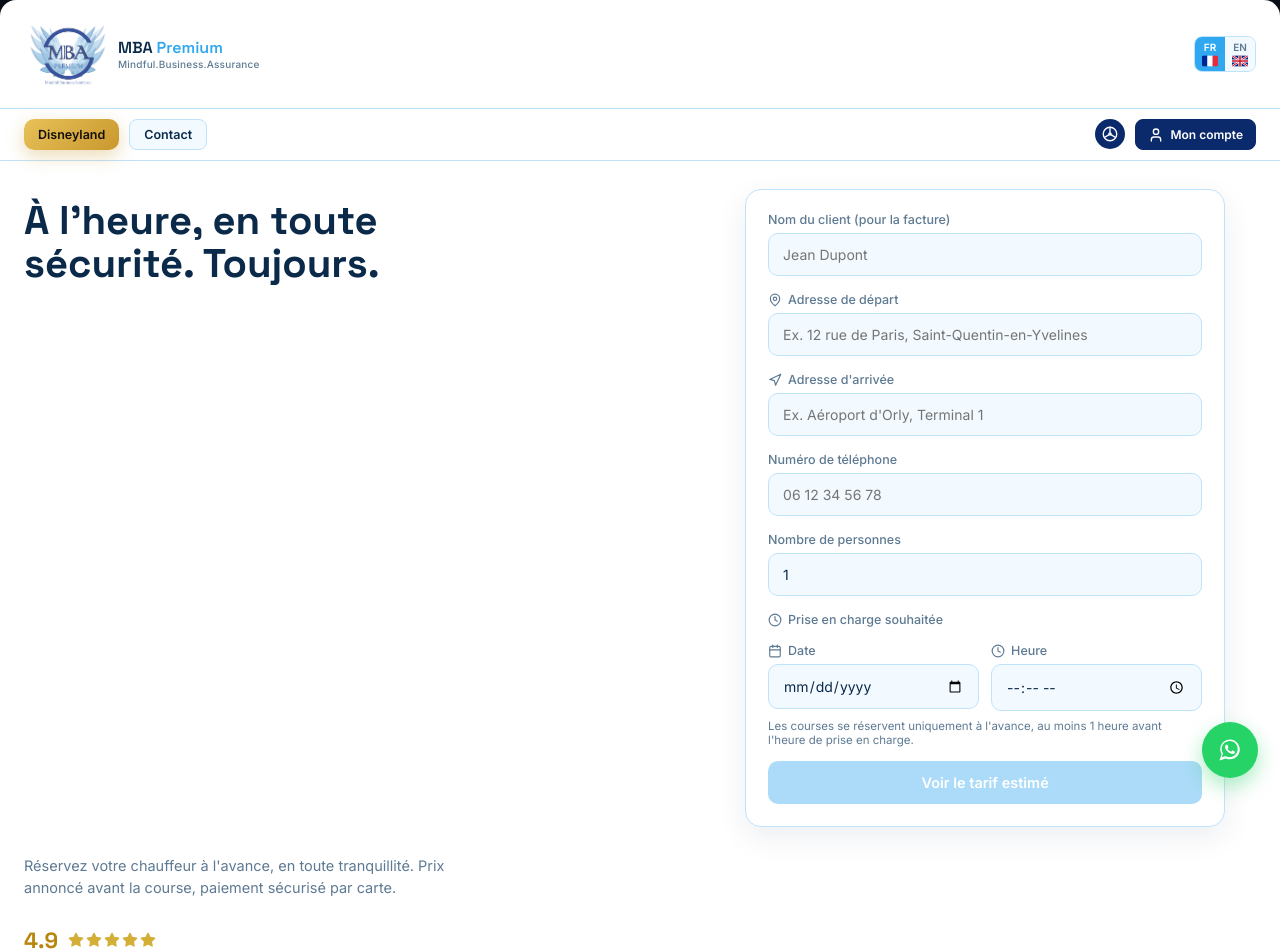
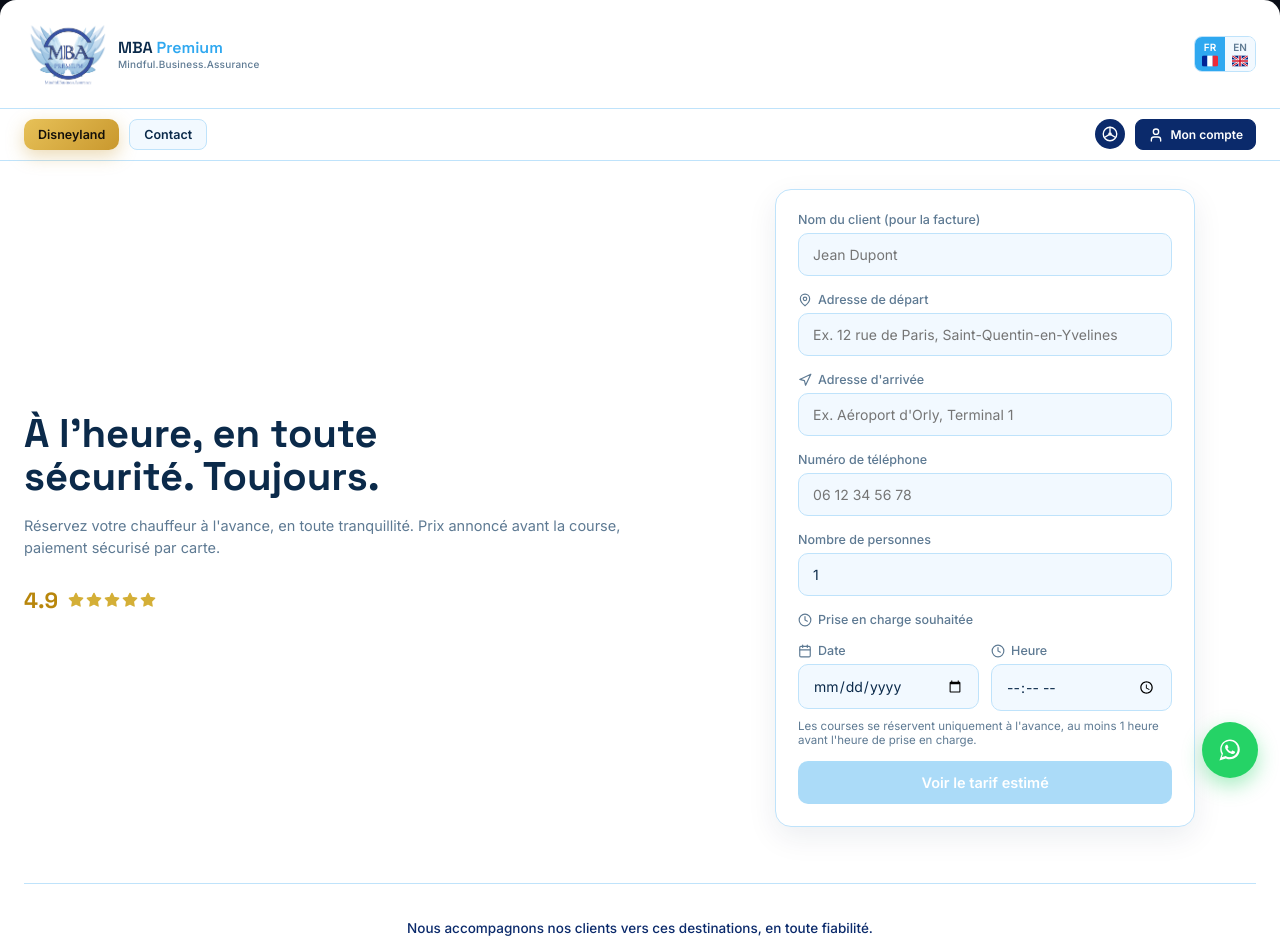
Before and after one commit to MBApremium/mba-premium-vtc, a React (Vite) app: page / in a window 1280 px wide. Shown: the top 952 px of the page. Built offline with nearby package versions, Linux system fonts and the light colour scheme; no server answers; the database is empty.

Commit message:
Refactor App.jsx layout and styling for hero section

```diff
--- a/src/App.jsx
+++ b/src/App.jsx
@@ -1102,12 +1102,6 @@ function Home({ driver, onBook, onTrack, bookings, trip, setTrip, onNext }) {
       <section className="vtc-hero vtc-hero-with-form">
         <div className="vtc-hero-copy">
           <h1>{t("heroTitleLine1")} <br />{t("heroTitleLine2")}</h1>
-        </div>
-
-        <Booking trip={trip} setTrip={setTrip} onNext={onNext} embedded />
-      </section>
-
-      <div className="vtc-hero-footer">
           <p className="vtc-sub">
             {t("heroSub")}
           </p>
@@ -1121,6 +1115,11 @@ function Home({ driver, onBook, onTrack, bookings, trip, setTrip, onNext }) {
             </span>
           </div>
         </div>
+
+        <div className="vtc-hero-form-col">
+          <Booking trip={trip} setTrip={setTrip} onNext={onNext} embedded />
+        </div>
+      </section>
 
       <TrustSection t={t} />
     </div>
@@ -2831,11 +2830,11 @@ function Style() {
 
       .vtc-main { padding: 28px 24px 36px; flex: 1; }
 
-      .vtc-hero { display: grid; grid-template-columns: 1.1fr 0.9fr; gap: 28px; align-items: start; }
-      @media (max-width: 720px) { .vtc-hero { grid-template-columns: 1fr; } }
+      .vtc-hero { display: grid; grid-template-columns: 1.1fr 0.9fr; gap: 28px; align-items: center; }
+      @media (max-width: 720px) { .vtc-hero { grid-template-columns: 1fr; align-items: stretch; } }
       .vtc-panel-embedded { max-width: 100%; margin: 0; padding: 22px; background: #FFFFFF; border: 1px solid var(--vtc-border); border-radius: 16px; box-shadow: 0 10px 30px rgba(11,42,74,0.08); }
-      .vtc-hero-footer { margin-top: 28px; }
-      .vtc-hero-footer .vtc-sub { max-width: 480px; }
+      .vtc-hero-form-col { display: flex; justify-content: center; }
+      .vtc-hero-form-col .vtc-panel-embedded { width: 100%; max-width: 420px; }
 
       .vtc-search-bar {
         display: flex; align-items: center; gap: 14px; width: 100%; max-width: 420px;
```
Lines whose indentation alone changed are shown as unchanged.
